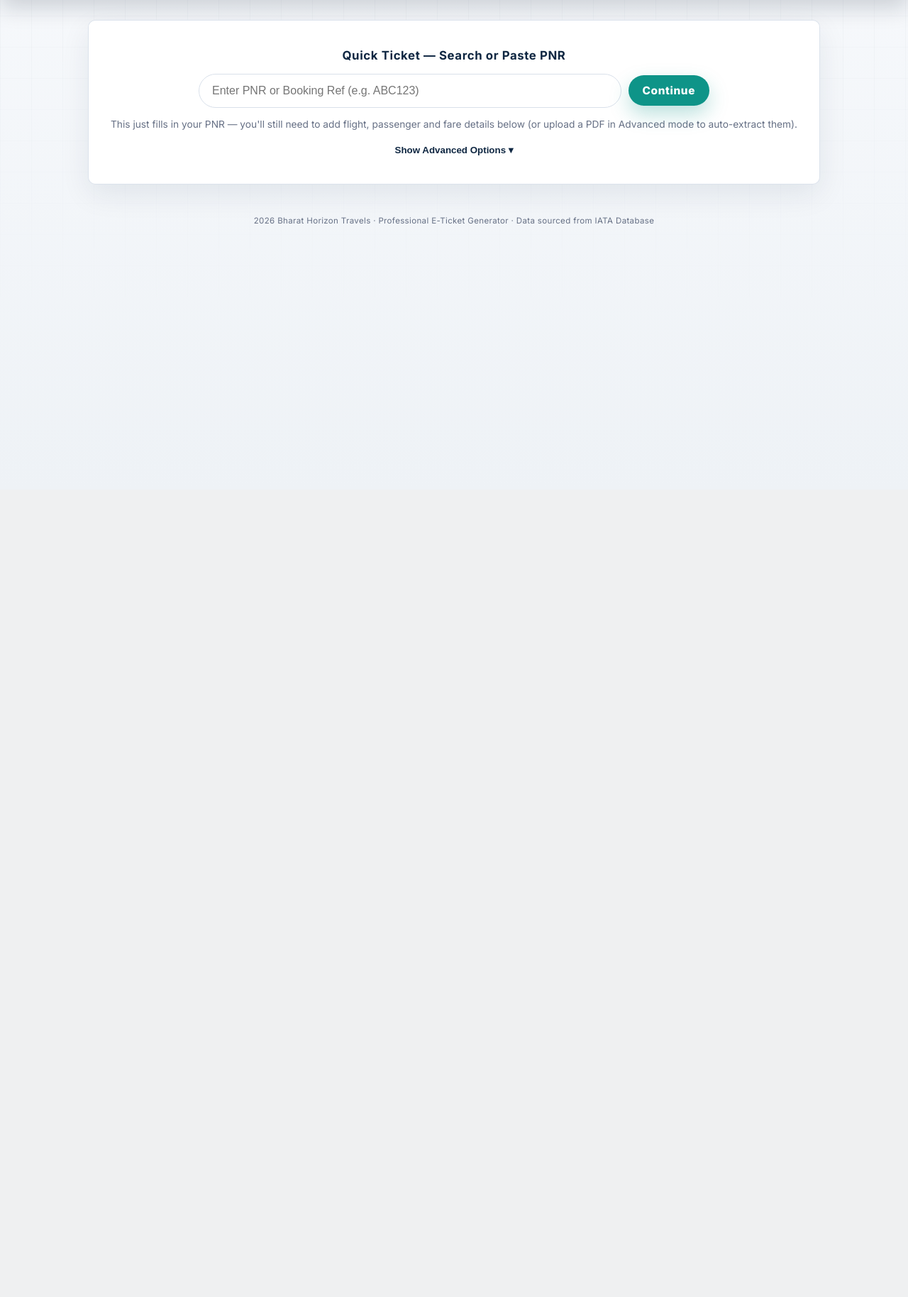
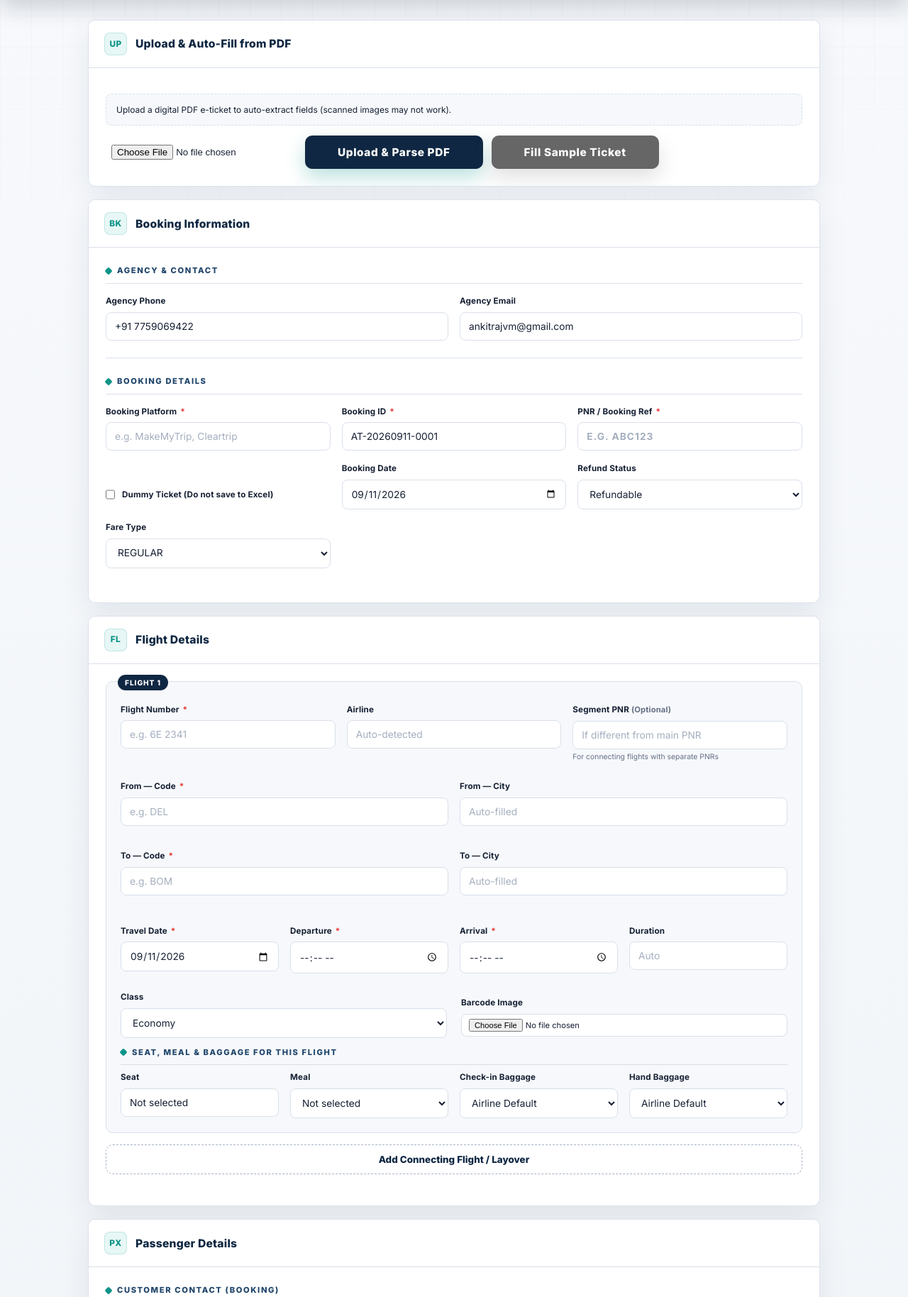
Before and after one commit to vmankit/Ticket, a Flask app: page / in a window 1280 px wide. Shown: the part 110-1938 px from the top of the page at 71% size. Before the commit the page ends 426 px from the top, so only its background shows below. Run offline with Flask 3, Linux system fonts and the light colour scheme; some libraries are stand-ins or nearby versions.

Commit message:
ui: remove Quick Ticket, always show full form
The Quick Ticket panel added an extra click and its own validation
edge cases without saving real effort (users still had to fill the
Advanced section for flight/passenger/fare data anyway). Show the
full form directly instead.

```diff
--- a/templates/index.html
+++ b/templates/index.html
@@ -124,9 +124,6 @@
             .header-inner{align-items:flex-start;flex-direction:column;padding:0 16px}
             .header .db-badge{white-space:normal}
             .fare-total{align-items:flex-start;flex-direction:column;gap:6px}
-            .simple-card{padding:24px 16px !important}
-            .simple-card > div[style*="display:flex"]{flex-direction:column}
-            .simple-card input,.simple-card button{width:100%}
             .upload-actions{flex-wrap:wrap}
             .submit-section .btn-generate{width:100%}
         }
@@ -134,8 +131,6 @@
         ::-webkit-scrollbar{width:6px}
         ::-webkit-scrollbar-track{background:transparent}
         ::-webkit-scrollbar-thumb{background:var(--border);border-radius:3px}
-        .advanced-hidden{display:none}
-        .simple-card input:focus{box-shadow:0 6px 20px rgba(15,39,66,.06);border-color:var(--accent)}
     </style>
 </head>
 <body>
@@ -156,23 +151,7 @@
         <form id="ticketForm" action="/generate" method="POST" enctype="multipart/form-data">
             <input type="hidden" name="csrf_token" value="{{ csrf_token() }}">
 
-            <!-- Simple Google-like UI -->
-            <div class="card simple-card" style="text-align:center;padding:36px 24px;margin-bottom:18px">
-                <h2 style="margin-bottom:10px;color:var(--primary);font-size:1.05rem;letter-spacing:0.6px">Quick Ticket — Search or Paste PNR</h2>
-                <div style="max-width:720px;margin:12px auto;display:flex;gap:10px;align-items:center;justify-content:center">
-                    <input id="simplePnr" type="text" placeholder="Enter PNR or Booking Ref (e.g. ABC123)" style="flex:1;padding:14px 18px;border-radius:32px;border:1px solid var(--border);font-size:1rem;box-shadow:none;outline:none">
-                    <button type="button" id="simpleGenerate" class="btn-generate" style="padding:12px 20px;border-radius:28px;">Continue</button>
-                </div>
-                <div style="margin-top:10px;color:var(--text-muted);font-size:0.86rem">
-                    This just fills in your PNR — you'll still need to add flight, passenger and fare details below (or upload a PDF in Advanced mode to auto-extract them).
-                </div>
-                <div style="margin-top:12px;">
-                    <button type="button" id="toggleAdvanced" style="background:none;border:none;color:var(--primary);font-weight:700;cursor:pointer">Show Advanced Options ▾</button>
-                </div>
-            </div>
-
-            <!-- Advanced (original) form — hidden by default -->
-            <div id="advancedSection" class="advanced-hidden">
+            <div id="advancedSection">
 
             <!-- ═══ PDF extraction temporarily disabled ═══ -->
             <div class="card">
@@ -1058,40 +1037,6 @@ document.addEventListener('DOMContentLoaded', () => {
         .catch(err => console.log('Error fetching booking ID:', err));
 });
 
-// ─── Simple UI handlers ──────────────────────────────────
-const toggleBtn = document.getElementById('toggleAdvanced');
-const advSection = document.getElementById('advancedSection');
-if(toggleBtn && advSection){
-    toggleBtn.addEventListener('click', ()=>{
-        const showing = !advSection.classList.toggle('advanced-hidden');
-        toggleBtn.textContent = showing ? 'Hide Advanced Options ▴' : 'Show Advanced Options ▾';
-    });
-}
-
-const simpleGen = document.getElementById('simpleGenerate');
-if(simpleGen){
-    simpleGen.addEventListener('click', ()=>{
-        const val = document.getElementById('simplePnr').value.trim();
-        if(!val){ showToast('Please enter a PNR or booking ref first.'); return; }
-        // copy into existing pnr field (in advanced form)
-        let pnrField = document.querySelector('[name="pnr"]');
-        if(!pnrField){ // create hidden field if missing
-            pnrField = document.createElement('input'); pnrField.type='hidden'; pnrField.name='pnr';
-            document.getElementById('ticketForm').appendChild(pnrField);
-        }
-        pnrField.value = val.toUpperCase();
-        // Reveal the Advanced section so required flight/passenger/fare fields
-        // are visible, focusable, and included in native form validation
-        // (a display:none section is skipped by validation and would silently
-        // submit an incomplete ticket).
-        if(advSection && advSection.classList.contains('advanced-hidden')){
-            advSection.classList.remove('advanced-hidden');
-            toggleBtn.textContent = 'Hide Advanced Options ▴';
-        }
-        showToast('Complete the required flight, passenger and fare details below, then generate.');
-        document.getElementById('flightsContainer').scrollIntoView({behavior:'smooth',block:'start'});
-    });
-}
 </script>
 </body>
 </html>
```
